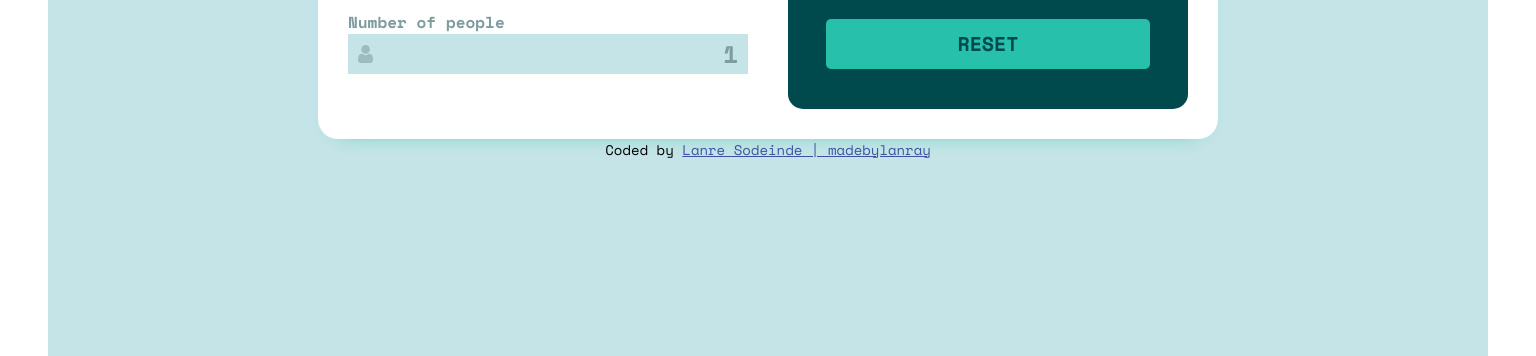
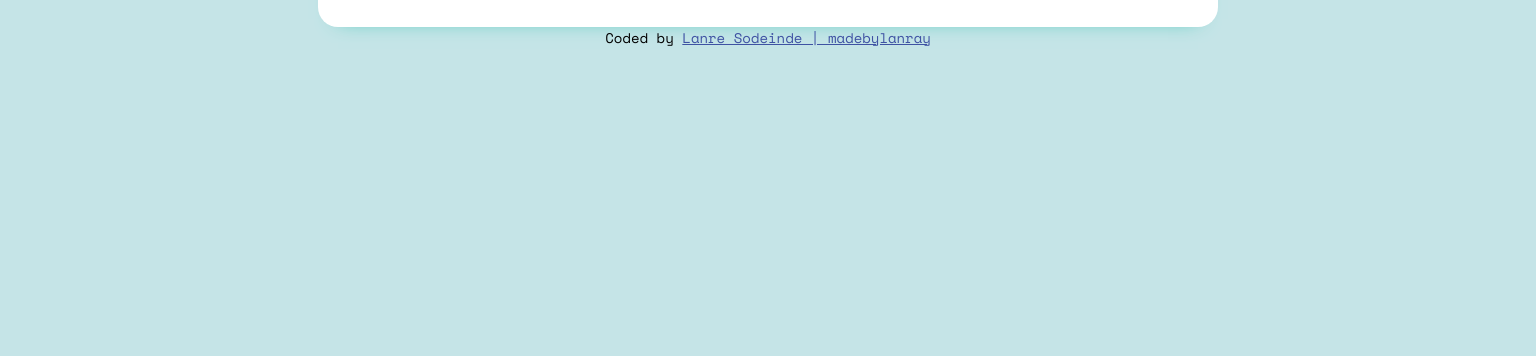
Before and after one commit to Lanrayy/tip-calculator-app, a plain HTML site: page index.html in a window 1536 px wide. Shown: the part 668-1024 px from the top of the page. After the commit the page ends 800 px from the top, so only its background shows below. Drawn offline with nearby package versions, Linux system fonts and the light colour scheme.

Commit message:
Made the browser 100% of the browser height

```diff
--- a/styles.css
+++ b/styles.css
@@ -10,7 +10,7 @@ body {
   display: flex;
   flex-direction: column;
   align-items: center;
-  /* background-color: hsl(185, 41%, 84%); */
+  background-color: hsl(185, 41%, 84%);
   font-family: Space Mono, monospace;
 }
 
@@ -283,13 +283,25 @@ input::-ms-input-placeholder {
 
 /* DESKTOP STYLES */
 @media only screen and (min-width: 1440px) {
+  html {
+    height: 100%;
+  }
+
+  body {
+    flex-direction: column;
+    height: 100%;
+    display: flex;
+    align-items: center;
+    justify-content: center;
+  }
+
   .body-container {
     display: flex;
     flex-direction: column;
     align-items: center;
     justify-content: center;
     width: 1440px;
-    height: 1024px;
+    height: 100%;
   }
 
   .main-container {
```
Also changed, not shown: 1 other file.
